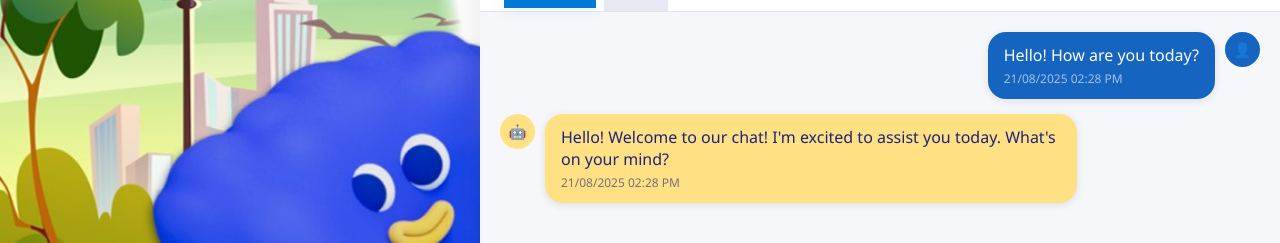
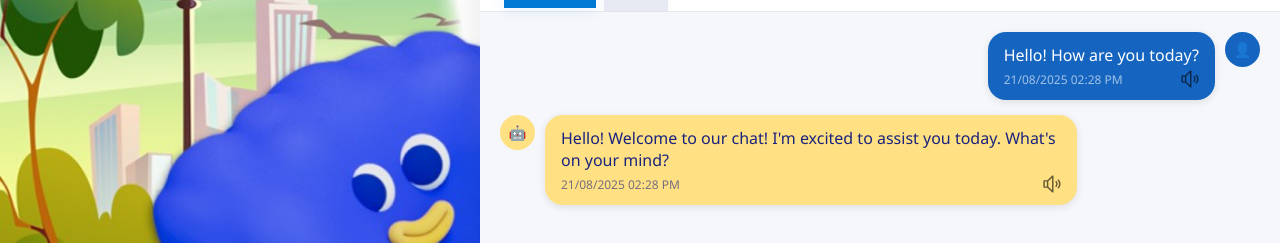
Before and after one commit to Claaarree/My-chatbot, a React (Vite) app in the folder mychatbot/: page / in a window 1280 px wide. Both pictures are taken after a click on the button "Hello! How are you today?". Shown: the part 142-385 px from the top of the page. Built offline with nearby package versions, Linux system fonts and the light colour scheme.

Commit message:
added read aloud messsage

```diff
--- a/mychatbot/src/MessageList.tsx
+++ b/mychatbot/src/MessageList.tsx
@@ -40,7 +40,8 @@ const MessageList: React.FC<MessageListProps> = ({ messages, isLoading, messages
             </div>
             <div className="message-content">
               <div>{message.text}</div>
-              <div className="message-time">
+              <div className="message-time" style={{ display: 'flex', alignItems: 'center', justifyContent: 'space-between', gap: 8 }}>
+                <span>
                   {(() => {
                     const d = new Date(message.timestamp);
                     const day = String(d.getDate()).padStart(2, '0');
@@ -48,6 +49,18 @@ const MessageList: React.FC<MessageListProps> = ({ messages, isLoading, messages
                     const year = d.getFullYear();
                     return `${day}/${month}/${year} ${d.toLocaleTimeString([], { hour: '2-digit', minute: '2-digit' })}`;
                   })()}
+                </span>
+                <button
+                  className="tts-button"
+                  title="Read out message"
+                  style={{ background: 'transparent', border: 'none', cursor: 'pointer', padding: 0, marginLeft: 8 }}
+                  onClick={() => {
+                    const utter = new window.SpeechSynthesisUtterance(message.text);
+                    window.speechSynthesis.speak(utter);
+                  }}
+                >
+                  <img src="/speaker-svgrepo-com.svg" alt="speaker" style={{ width: 18, height: 18, verticalAlign: 'middle' }} />
+                </button>
               </div>
             </div>
           </div>
```
Also changed, not shown: mychatbot/public/speaker-svgrepo-com.svg (added). Lines whose indentation alone changed are shown as unchanged.
